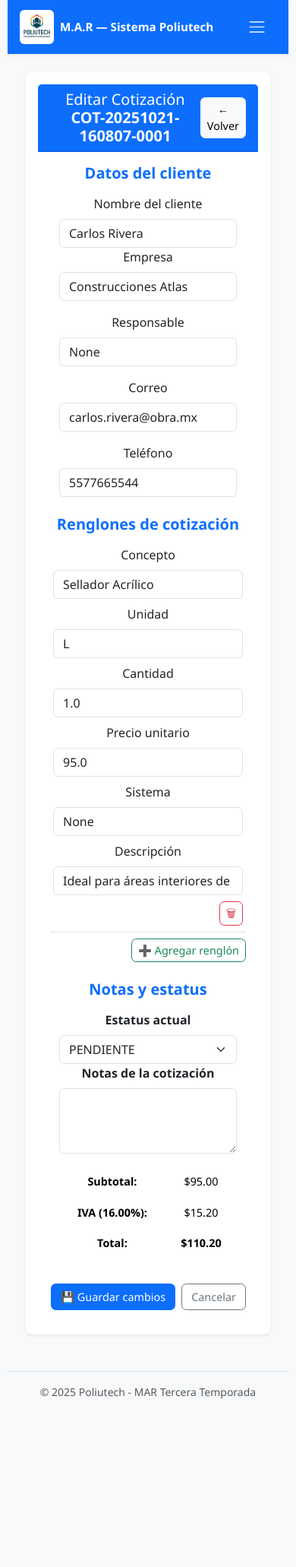
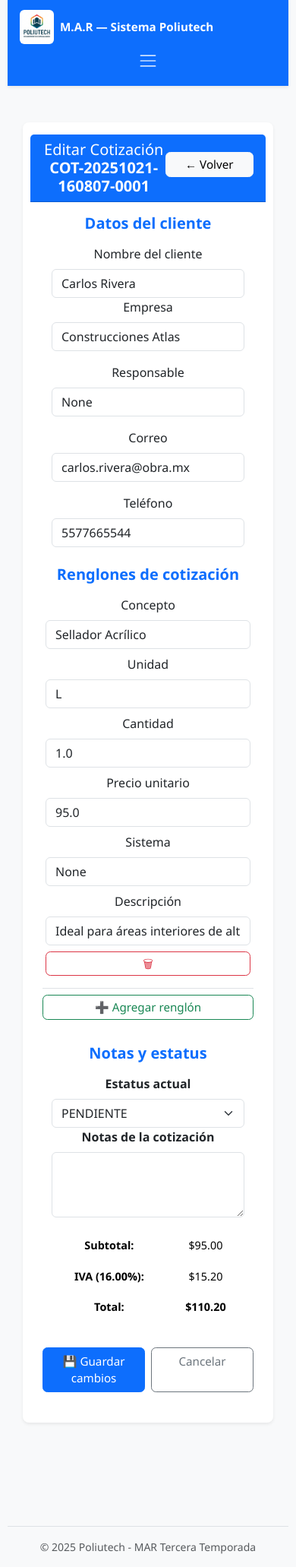
Before and after one commit to redsicomsistemas-collab/Sistema-Poliutech, a Flask app: page /cotizaciones/1/editar in a window 390 px wide. Shown: the whole page at 76% size. Before the commit the page ends 1841 px from the top, so only its background shows below. Run offline with Flask 3, Linux system fonts and the light colour scheme; data comes from the database, SQL or seed files in the repository.

Commit message:
Update styles.css

```diff
--- a/static/css/styles.css
+++ b/static/css/styles.css
@@ -175,3 +175,70 @@ nav a.active { background: #0d6efd; color: #fff !important; }
     max-height: 250px !important;
   }
 }
+/* ============================================================
+   🔧 FIX MOBILE VIEW POLIUTECH (centrado + layout)
+   ============================================================ */
+@media (max-width: 768px) {
+
+  /* Centra cualquier pantalla de bienvenida o dashboard vacío */
+  main, .main-content, .inicio, .welcome-section {
+    display: flex !important;
+    flex-direction: column !important;
+    justify-content: center !important;
+    align-items: center !important;
+    text-align: center;
+    min-height: 80vh;
+    padding: 1.5rem;
+  }
+
+  /* Asegura márgenes laterales visibles en móviles */
+  body, main, .container, .panel, .card {
+    width: 100% !important;
+    max-width: 100% !important;
+    padding-left: 10px !important;
+    padding-right: 10px !important;
+    box-sizing: border-box;
+  }
+
+  /* Tablas responsivas */
+  .table-responsive {
+    overflow-x: auto !important;
+    -webkit-overflow-scrolling: touch;
+  }
+
+  .table th, .table td {
+    font-size: 0.9rem !important;
+    white-space: nowrap !important;
+  }
+
+  /* Formularios del cotizador */
+  #frm-cotizacion .form-control,
+  #frm-cotizacion .form-select {
+    font-size: 0.9rem !important;
+    border-radius: 0.4rem !important;
+  }
+
+  #frm-cotizacion label {
+    font-weight: 600 !important;
+    font-size: 0.85rem !important;
+  }
+
+  /* Botones más accesibles */
+  .btn, button {
+    font-size: 0.95rem !important;
+    width: 100%;
+    margin-bottom: 0.5rem;
+  }
+
+  /* Gráficas más contenidas */
+  canvas {
+    max-height: 200px !important;
+  }
+
+  /* Ajusta el pie de página */
+  footer {
+    text-align: center;
+    font-size: 0.8rem;
+    margin-top: 1.5rem;
+  }
+}
```
